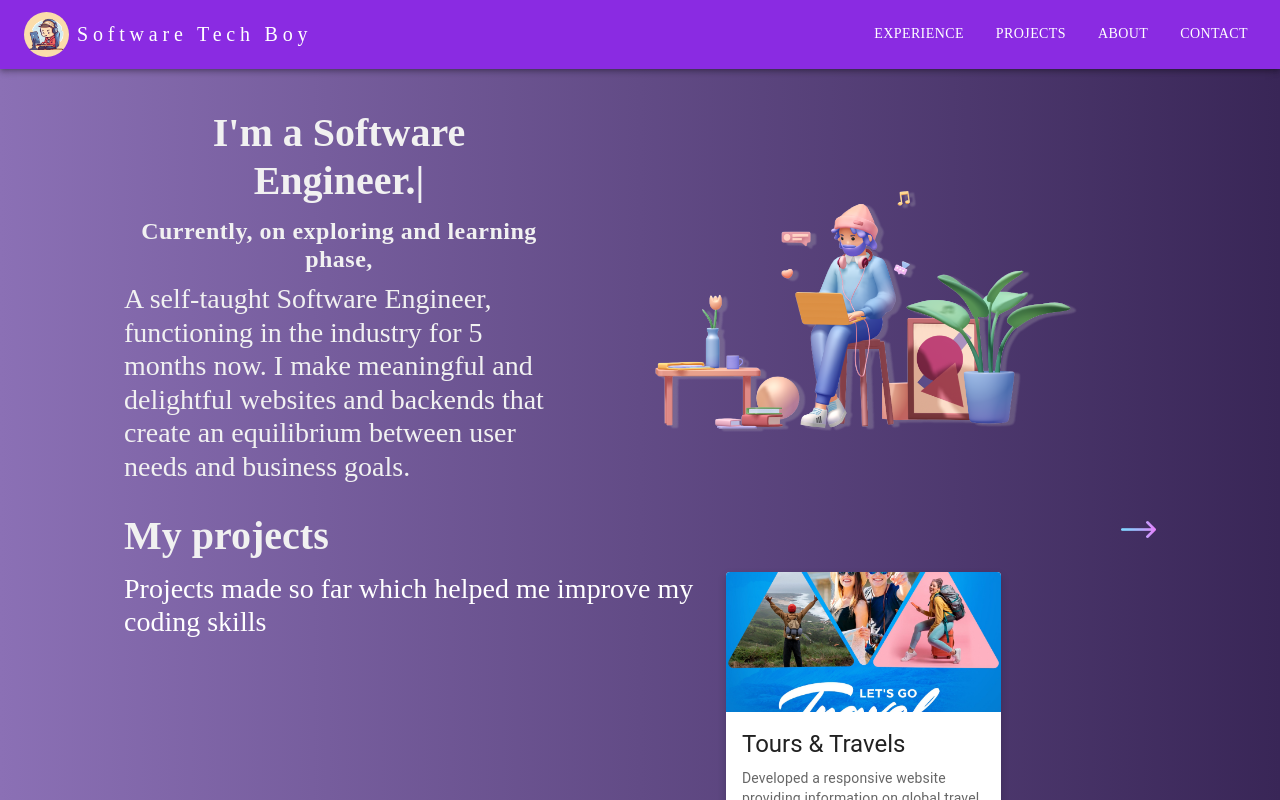
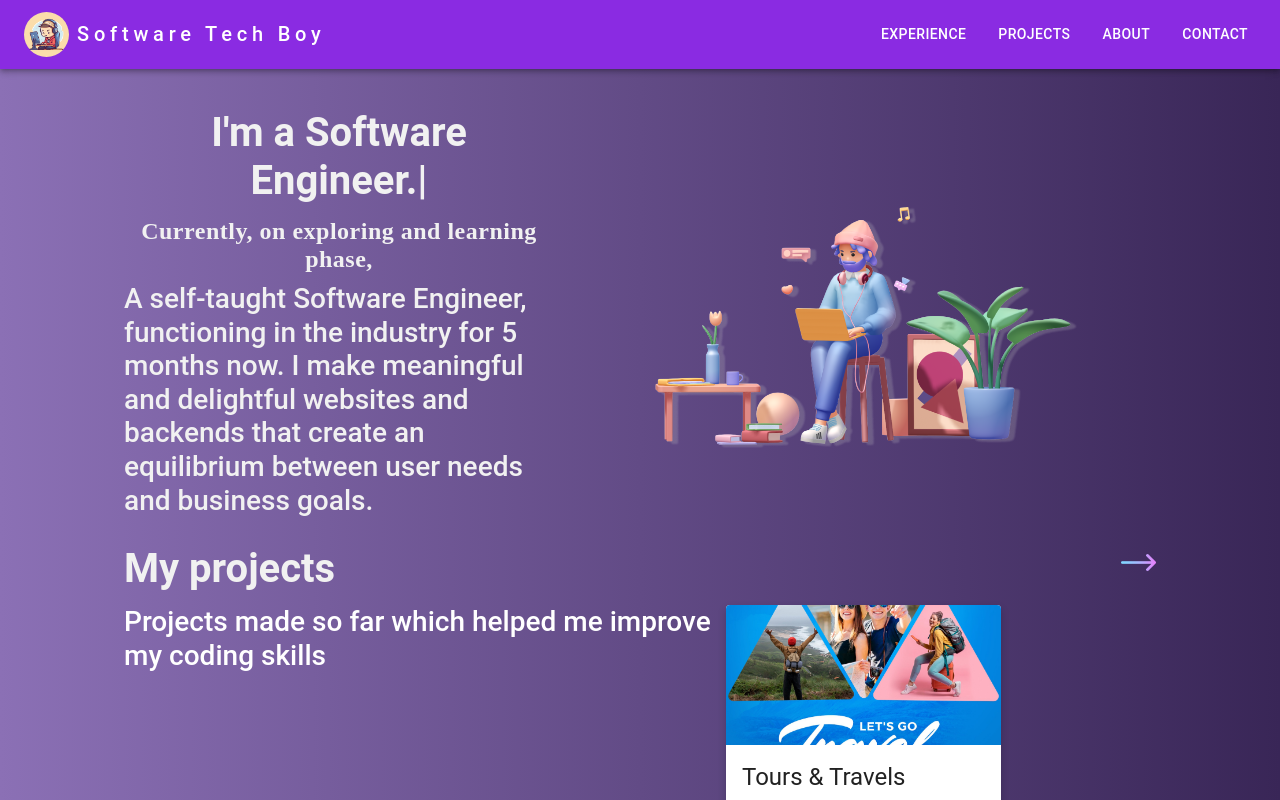
Before and after one commit to Pravesh981/reactPortfolio, a React (Create React App) app: page / in a window 1280 px wide. Shown: the top 800 px of the page. Built offline with nearby package versions, Linux system fonts and the light colour scheme.

Commit message:
added new font style for better understanding

```diff
--- a/src/assests/style.css
+++ b/src/assests/style.css
@@ -9,7 +9,7 @@
     font-family:"Shadows Into Light", cursive;
 }
 
-@import url('https://fonts.googleapis.com/css2?family=Shadows+Into+Light&display=swap');
+@import url('https://fonts.googleapis.com/css2?family=Roboto:wght@400;500;700&display=swap');
 
 /*------------------------For Loging Register Email and Password Error CSS------------------  */
 
@@ -57,7 +57,7 @@
     --red: #d22027;
     --light-green: #3BBA30;
     --border-color: #f1f1f1;
-    --primary-font:"Shadows Into Light", cursive;
+    --primary-font: 'Roboto', sans-serif;
     --purple: #220A33;
     --pink: #E36BFF;
     --purple2: #8a2be2;
```
